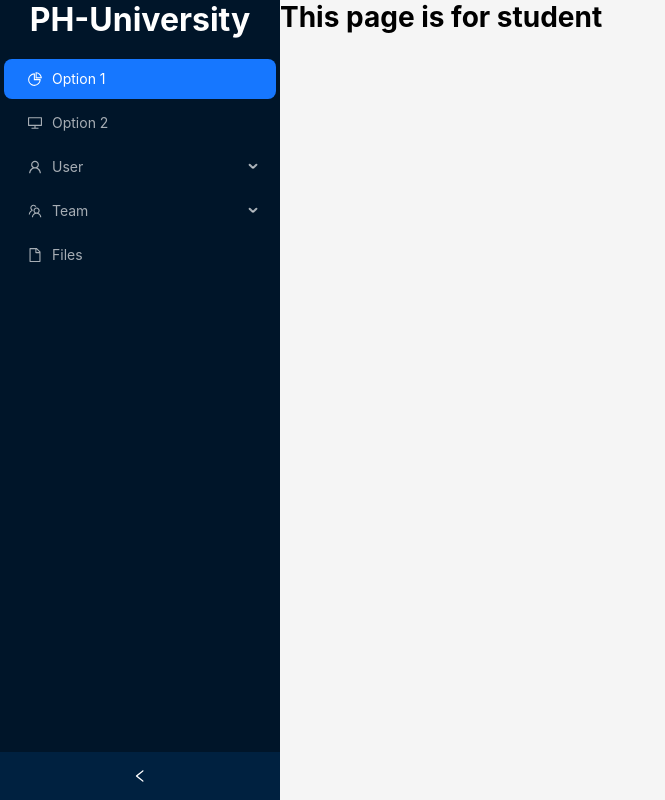
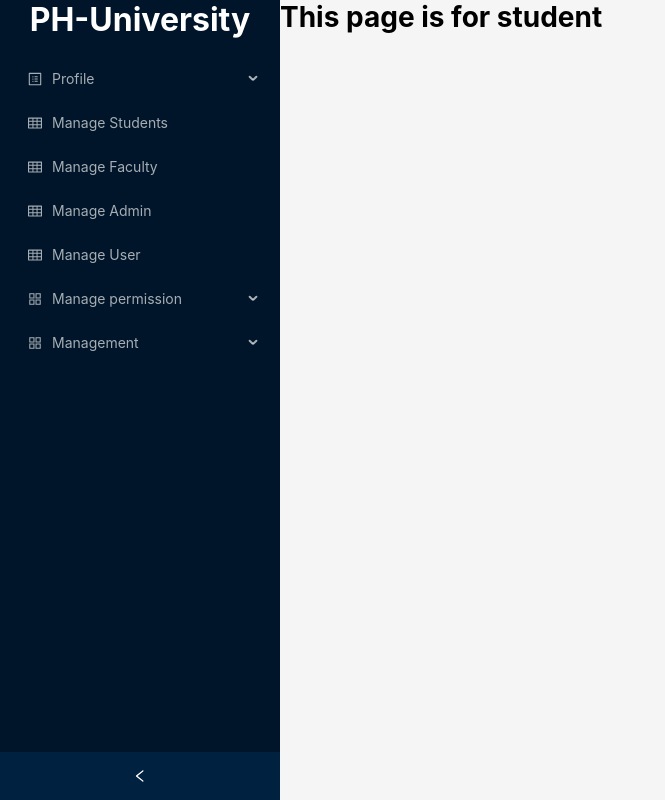
Before and after one commit to Fahadmohammad1/university-management-frontend, a Next.js app: page /student in a window 1280 px wide. Shown: the whole page, without its empty margins (0-665 px from the left). Built offline with nearby package versions, Linux system fonts and the light colour scheme.

Commit message:
sidebar all menus done

```diff
--- a/src/app/components/ui/Sidebar.tsx
+++ b/src/app/components/ui/Sidebar.tsx
@@ -1,50 +1,17 @@
 "use client";
 
+import { useState } from "react";
 import { Layout, Menu } from "antd";
-import { useState } from "react";
+import { USER_ROLE } from "@/app/constants/role";
+import { sidebarItems } from "@/app/constants/sidebaritems";
+
 const { Sider } = Layout;
-import {
-  DesktopOutlined,
-  FileOutlined,
-  PieChartOutlined,
-  TeamOutlined,
-  UserOutlined,
-} from "@ant-design/icons";
-import type { MenuProps } from "antd";
 
-type MenuItem = Required<MenuProps>["items"][number];
+const SideBar = () => {
+  const [collapsed, setCollapsed] = useState(false);
 
-function getItem(
-  label: React.ReactNode,
-  key: React.Key,
-  icon?: React.ReactNode,
-  children?: MenuItem[]
-): MenuItem {
-  return {
-    key,
-    icon,
-    children,
-    label,
-  } as MenuItem;
-}
+  const role = USER_ROLE.SUPER_ADMIN;
 
-const items: MenuItem[] = [
-  getItem("Option 1", "1", <PieChartOutlined />),
-  getItem("Option 2", "2", <DesktopOutlined />),
-  getItem("User", "sub1", <UserOutlined />, [
-    getItem("Tom", "3"),
-    getItem("Bill", "4"),
-    getItem("Alex", "5"),
-  ]),
-  getItem("Team", "sub2", <TeamOutlined />, [
-    getItem("Team 1", "6"),
-    getItem("Team 2", "8"),
-  ]),
-  getItem("Files", "9", <FileOutlined />),
-];
-
-const Sidebar = () => {
-  const [collapsed, setCollapsed] = useState(false);
   return (
     <Sider
       collapsible
@@ -75,10 +42,10 @@
         theme="dark"
         defaultSelectedKeys={["1"]}
         mode="inline"
-        items={items}
+        items={sidebarItems(role)}
       />
     </Sider>
   );
 };
 
-export default Sidebar;
+export default SideBar;
--- /dev/null
+++ b/src/app/constants/role.ts
@@ -0,0 +1,6 @@
+export enum USER_ROLE {
+  STUDENT = "student",
+  FACULTY = "faculty",
+  ADMIN = "admin",
+  SUPER_ADMIN = "super_admin",
+}
--- /dev/null
+++ b/src/app/constants/sidebaritems.tsx
@@ -0,0 +1,202 @@
+import type { MenuProps } from "antd";
+import {
+  ProfileOutlined,
+  TableOutlined,
+  AppstoreOutlined,
+  ScheduleOutlined,
+  ThunderboltOutlined,
+  CreditCardOutlined,
+  FileTextOutlined,
+} from "@ant-design/icons";
+import Link from "next/link";
+import { USER_ROLE } from "./role";
+export const sidebarItems = (role: string) => {
+  const defaultSidebarItems: MenuProps["items"] = [
+    {
+      label: "Profile",
+      key: "profile",
+      icon: <ProfileOutlined />,
+      children: [
+        {
+          label: <Link href={`/${role}/profile`}>Account Profile</Link>,
+          key: `/${role}/profile`,
+        },
+        {
+          label: <Link href={`/${role}/change-password`}>Change Password</Link>,
+          key: `/${role}/change-password`,
+        },
+      ],
+    },
+  ];
+
+  const commonAdminSidebarItems: MenuProps["items"] = [
+    {
+      label: <Link href={`/${role}/manage-student`}>Manage Students</Link>,
+      icon: <TableOutlined />,
+      key: `/${role}/manage-student`,
+    },
+    {
+      label: <Link href={`/${role}/manage-faculty`}>Manage Faculty</Link>,
+      icon: <TableOutlined />,
+      key: `/${role}/manage-faculty`,
+    },
+  ];
+
+  const adminSidebarItems: MenuProps["items"] = [
+    ...defaultSidebarItems,
+    ...commonAdminSidebarItems,
+    {
+      label: "Manage academic",
+      key: "manage-academic",
+      icon: <TableOutlined />,
+      children: [
+        {
+          label: <Link href={`/${role}/academic/faculty`}>Faculties</Link>,
+          key: `/${role}/academic/faculty`,
+        },
+        {
+          label: <Link href={`/${role}/academic/department`}>Departments</Link>,
+          key: `/${role}/academic/department`,
+        },
+        {
+          label: <Link href={`/${role}/academic/semester`}>Semesters</Link>,
+          key: `/${role}/academic/semester`,
+        },
+      ],
+    },
+    {
+      label: "Management",
+      key: "management",
+      icon: <AppstoreOutlined />,
+      children: [
+        {
+          label: <Link href={`/${role}/department`}>Department</Link>,
+          key: `/${role}/department`,
+        },
+        {
+          label: <Link href={`/${role}/building`}>Building</Link>,
+          key: `/${role}/building`,
+        },
+        {
+          label: <Link href={`/${role}/room`}>Rooms</Link>,
+          key: `/${role}/room`,
+        },
+        {
+          label: <Link href={`/${role}/course`}>Course</Link>,
+          key: `/${role}/course`,
+        },
+        {
+          label: (
+            <Link href={`/${role}/semester-registration`}>
+              Semester registration
+            </Link>
+          ),
+          key: `/${role}/semester-registration`,
+        },
+        {
+          label: <Link href={`/${role}/offered-course`}>Offered courses</Link>,
+          key: `/${role}/offered-course`,
+        },
+        {
+          label: (
+            <Link href={`/${role}/offered-course-section`}>
+              Course sections
+            </Link>
+          ),
+          key: `/${role}/offered-course-section`,
+        },
+        {
+          label: (
+            <Link href={`/${role}/offered-course-schedule`}>
+              Course schedules
+            </Link>
+          ),
+          key: `/${role}/offered-course-schedule`,
+        },
+      ],
+    },
+  ];
+
+  const superAdminSidebarItems: MenuProps["items"] = [
+    ...defaultSidebarItems,
+    ...commonAdminSidebarItems,
+    {
+      label: <Link href={`/${role}/admin`}>Manage Admin</Link>,
+      icon: <TableOutlined />,
+      key: `/${role}/admin`,
+    },
+    {
+      label: <Link href={`/${role}/user`}>Manage User</Link>,
+      icon: <TableOutlined />,
+      key: `/${role}/user`,
+    },
+    {
+      label: "Manage permission",
+      key: "manage-permission",
+      icon: <AppstoreOutlined />,
+      children: [
+        {
+          label: <Link href={`/${role}/permission`}>View permissions</Link>,
+          key: `/${role}/permission`,
+        },
+      ],
+    },
+    {
+      label: "Management",
+      key: "management",
+      icon: <AppstoreOutlined />,
+      children: [
+        {
+          label: <Link href={`/${role}/department`}>Department</Link>,
+          key: `/${role}/department`,
+        },
+      ],
+    },
+  ];
+
+  const facultySidebarItems: MenuProps["items"] = [
+    ...defaultSidebarItems,
+    {
+      label: <Link href={`/${role}/courses`}>Courses</Link>,
+      icon: <TableOutlined />,
+      key: `/${role}/courses`,
+    },
+  ];
+
+  const studentSidebarItems: MenuProps["items"] = [
+    ...defaultSidebarItems,
+    {
+      label: <Link href={`/${role}/courses`}>Courses</Link>,
+      icon: <TableOutlined />,
+      key: `/${role}/courses`,
+    },
+    {
+      label: <Link href={`/${role}/courses/schedule`}>Course schedules</Link>,
+      icon: <ScheduleOutlined />,
+      key: `/${role}/courses/schedule`,
+    },
+    {
+      label: <Link href={`/${role}/registration`}>Registration</Link>,
+      icon: <ThunderboltOutlined />,
+      key: `/${role}/registration`,
+    },
+    {
+      label: <Link href={`/${role}/payment`}>Payment</Link>,
+      icon: <CreditCardOutlined />,
+      key: `/${role}/payment`,
+    },
+    {
+      label: <Link href={`/${role}/academic-report`}>Academic report</Link>,
+      icon: <FileTextOutlined />,
+      key: `/${role}/academic-report`,
+    },
+  ];
+
+  if (role === USER_ROLE.SUPER_ADMIN) return superAdminSidebarItems;
+  else if (role === USER_ROLE.ADMIN) return adminSidebarItems;
+  else if (role === USER_ROLE.FACULTY) return facultySidebarItems;
+  else if (role === USER_ROLE.STUDENT) return studentSidebarItems;
+  else {
+    return defaultSidebarItems;
+  }
+};
```
